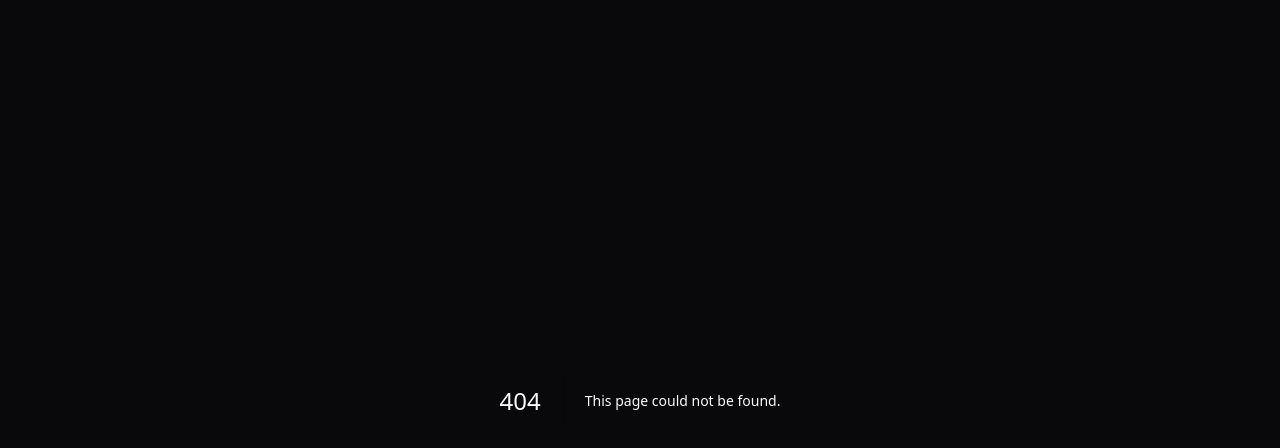
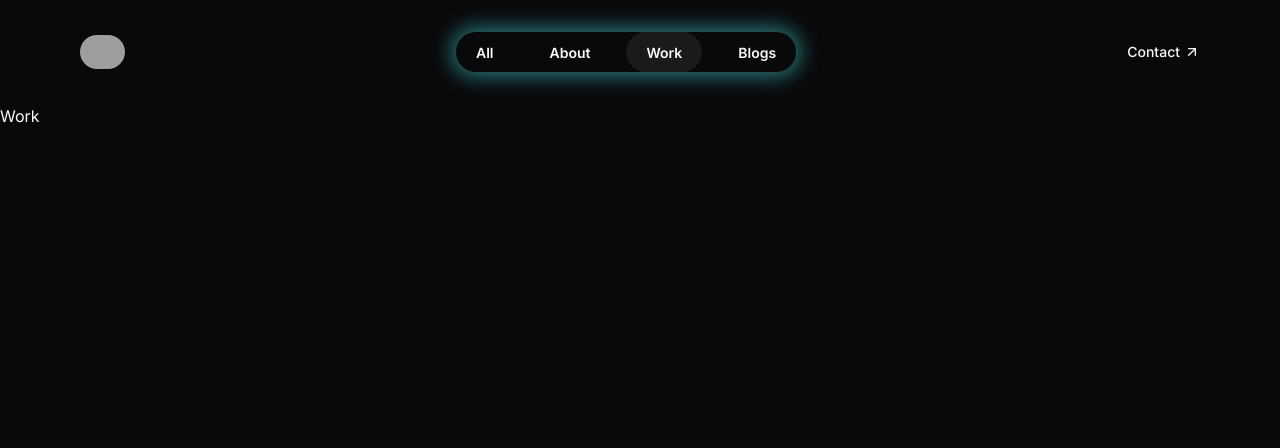
Before and after one commit to aviralj02/portfolio-v2, a Next.js app: page /work in a window 1280 px wide. Before the commit this address had no page. Shown: the top 448 px of the page. Built offline with nearby package versions, Linux system fonts and the light colour scheme; grey boxes are pictures that could not be loaded.

Commit message:
feat: :sparkles: add header + enable theme toggle + add pages for navigation

```diff
--- a/package.json
+++ b/package.json
@@ -11,7 +11,9 @@
   "dependencies": {
     "clsx": "^2.1.1",
     "framer-motion": "^11.3.23-alpha.3",
+    "lucide-react": "^0.435.0",
     "next": "14.2.5",
+    "next-themes": "^0.3.0",
     "react": "^18",
     "react-dom": "^18",
     "tailwind-merge": "^2.4.0"
--- /dev/null
+++ b/src/app/about/page.tsx
@@ -0,0 +1,9 @@
+import React from "react";
+
+type Props = {};
+
+const About = (props: Props) => {
+  return <div>About</div>;
+};
+
+export default About;
--- /dev/null
+++ b/src/app/blogs/page.tsx
@@ -0,0 +1,9 @@
+import React from "react";
+
+type Props = {};
+
+const Blogs = (props: Props) => {
+  return <div>Blogs</div>;
+};
+
+export default Blogs;
--- a/src/app/globals.css
+++ b/src/app/globals.css
@@ -5,7 +5,7 @@
 
 @layer base {
   :root {
-    --background: 0 0% 100%;
+    --background: 0 0% 87.8%;
     --foreground: 240 10% 3.9%;
     --card: 0 0% 100%;
     --card-foreground: 240 10% 3.9%;
@@ -30,12 +30,18 @@
     --chart-3: 197 37% 24%;
     --chart-4: 43 74% 66%;
     --chart-5: 27 87% 67%;
+    /* --navShadow: 0px 0px 20px 5px rgba(0, 0, 0, 0.1); */
+    /* --navShadow: 0px 0px 20px 5px rgba(150, 150, 150, 0.2); */
+    /* --navShadow: 0px 0px 20px 5px rgba(255, 182, 193, 0.3); */
+    /* --navShadow: 0px 0px 20px 5px rgba(210, 180, 140, 0.3); */
+    /* --navShadow: 0px 0px 20px 5px rgba(192, 192, 192, 0.25); */
+    --navShadow: 0px 0px 20px 5px rgba(240, 128, 128, 0.3);
   }
 
   .dark {
     --background: 240 10% 3.9%;
     --foreground: 0 0% 98%;
-    --card: 240 10% 3.9%;
+    --card: 0 0% 10.2%;
     --card-foreground: 0 0% 98%;
     --popover: 240 10% 3.9%;
     --popover-foreground: 0 0% 98%;
@@ -57,5 +63,6 @@
     --chart-3: 30 80% 55%;
     --chart-4: 280 65% 60%;
     --chart-5: 340 75% 55%;
+    --navShadow: 0px 0px 20px 5px rgba(66, 220, 219, 0.5);
   }
 }
--- a/src/app/layout.tsx
+++ b/src/app/layout.tsx
@@ -2,6 +2,8 @@ import type { Metadata } from "next";
 import { Inter } from "next/font/google";
 import "./globals.css";
 import { cn } from "@/lib/utils";
+import { ThemeProvider } from "@/components/ThemeProvider";
+import Header from "@/components/Header";
 
 const inter = Inter({ subsets: ["latin"] });
 
@@ -16,9 +18,18 @@ export default function RootLayout({
   children: React.ReactNode;
 }>) {
   return (
-    <html lang="en">
-      <body className={cn(inter.className, "dark bg-background text-primary")}>
-        {children}
+    <html lang="en" suppressHydrationWarning>
+      <body className={cn(inter.className, "bg-background text-primary")}>
+        <ThemeProvider
+          attribute="class"
+          defaultTheme="dark"
+          enableSystem
+          disableTransitionOnChange
+        >
+          <Header />
+
+          {children}
+        </ThemeProvider>
       </body>
     </html>
   );
--- /dev/null
+++ b/src/app/work/page.tsx
@@ -0,0 +1,9 @@
+import React from "react";
+
+type Props = {};
+
+const Work = (props: Props) => {
+  return <div>Work</div>;
+};
+
+export default Work;
--- /dev/null
+++ b/src/components/Header.tsx
@@ -0,0 +1,39 @@
+"use client";
+
+import { ArrowUpRight } from "lucide-react";
+import Image from "next/image";
+import Link from "next/link";
+import React, { useEffect } from "react";
+import Navbar from "./Navbar";
+import { useTheme } from "next-themes";
+
+type Props = {};
+
+const Header = (props: Props) => {
+  const { theme, setTheme } = useTheme();
+
+  return (
+    <div className="max-w-screen-xl flex items-center justify-center sm:justify-between mx-auto py-8 px-2.5 md:px-20">
+      <img
+        onClick={() => setTheme(theme === "dark" ? "light" : "dark")}
+        src="https://avatars.githubusercontent.com/u/90745037?s=400&u=5c3bdccd16d1092002f4c1895249dac781b33ba1&v=4"
+        alt="header-photo"
+        width={45}
+        height={45}
+        className="rounded-full hidden sm:block"
+      />
+
+      <Navbar />
+
+      <Link
+        href={"/contact"}
+        className="sm:flex hidden gap-1 items-center font-medium text-sm"
+        aria-label="contact-button"
+      >
+        <span>Contact</span> <ArrowUpRight className="w-4" />
+      </Link>
+    </div>
+  );
+};
+
+export default Header;
--- /dev/null
+++ b/src/components/Navbar.tsx
@@ -0,0 +1,58 @@
+"use client";
+
+import Link from "next/link";
+import { motion } from "framer-motion";
+import { usePathname } from "next/navigation";
+
+type Props = {};
+
+type NavLink = {
+  label: string;
+  route: string;
+};
+
+const Navbar = (props: Props) => {
+  const pathname = usePathname();
+
+  const navLinks: NavLink[] = [
+    {
+      label: "All",
+      route: "/",
+    },
+    {
+      label: "About",
+      route: "/about",
+    },
+    {
+      label: "Work",
+      route: "/work",
+    },
+    {
+      label: "Blogs",
+      route: "/blogs",
+    },
+  ];
+
+  return (
+    <nav className="shadow-navShadow rounded-full">
+      <ul className="flex gap-2 sm:gap-4 list-none">
+        {navLinks.map((link: NavLink) => (
+          <li key={link.label} className="relative py-2 px-5">
+            <Link href={link.route} className="text-sm font-semibold">
+              {link.label}
+            </Link>
+            {pathname === link.route ? (
+              <motion.div
+                className="absolute right-0 left-0 top-0 bg-card h-full -z-10 rounded-3xl"
+                layoutId="active"
+                transition={{ type: "spring", stiffness: 270, damping: 25 }}
+              />
+            ) : null}
+          </li>
+        ))}
+      </ul>
+    </nav>
+  );
+};
+
+export default Navbar;
--- /dev/null
+++ b/src/components/ThemeProvider.tsx
@@ -0,0 +1,9 @@
+"use client";
+
+import * as React from "react";
+import { ThemeProvider as NextThemesProvider } from "next-themes";
+import { type ThemeProviderProps } from "next-themes/dist/types";
+
+export function ThemeProvider({ children, ...props }: ThemeProviderProps) {
+  return <NextThemesProvider {...props}>{children}</NextThemesProvider>;
+}
--- a/tailwind.config.ts
+++ b/tailwind.config.ts
@@ -48,6 +48,9 @@ const config: Config = {
         md: "calc(var(--radius) - 2px)",
         sm: "calc(var(--radius) - 4px)",
       },
+      boxShadow: {
+        navShadow: "var(--navShadow)",
+      },
     },
   },
   plugins: [],
```
Also changed, not shown: 1 other file (tests, documents, lock files or other folders).
